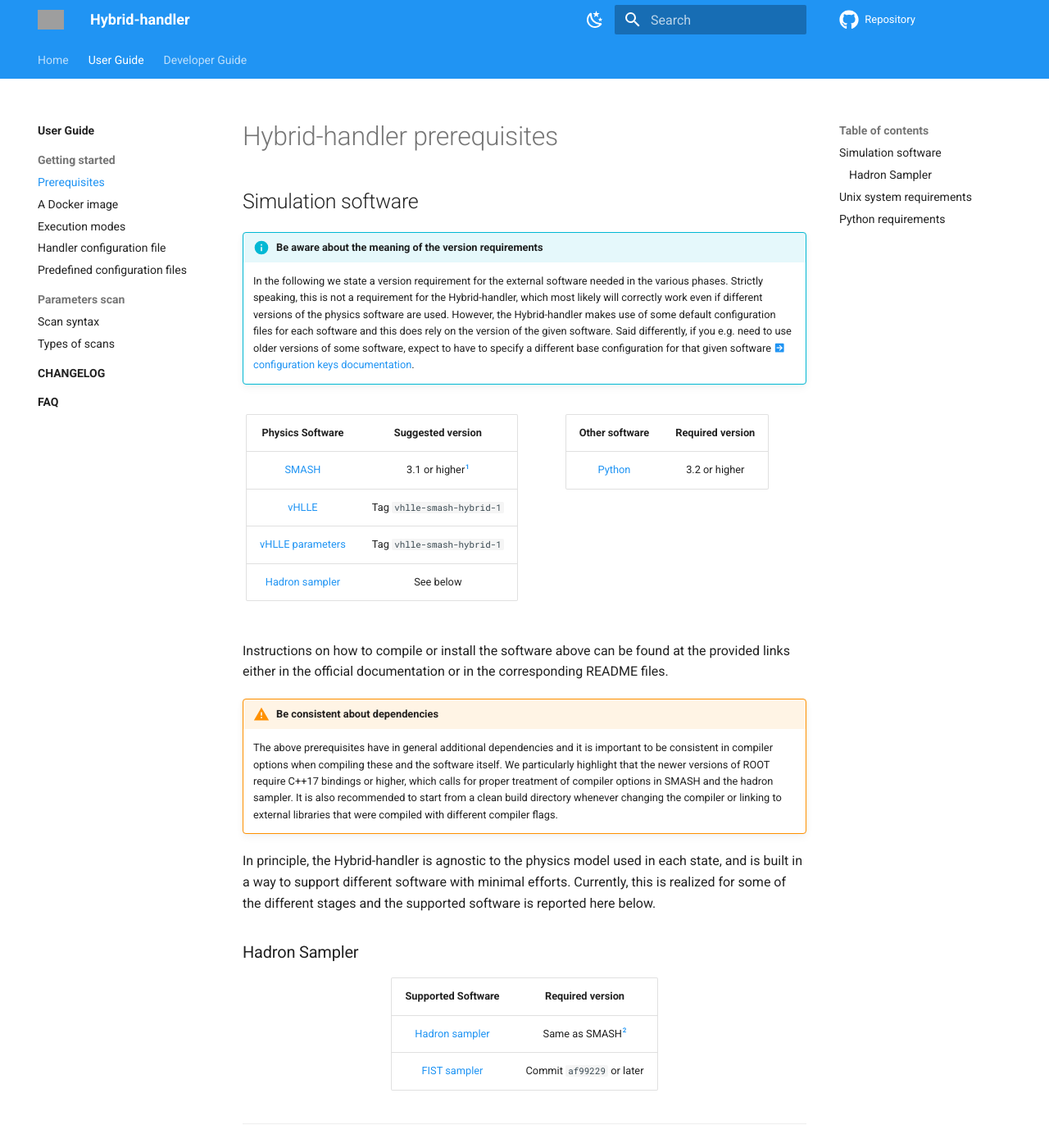
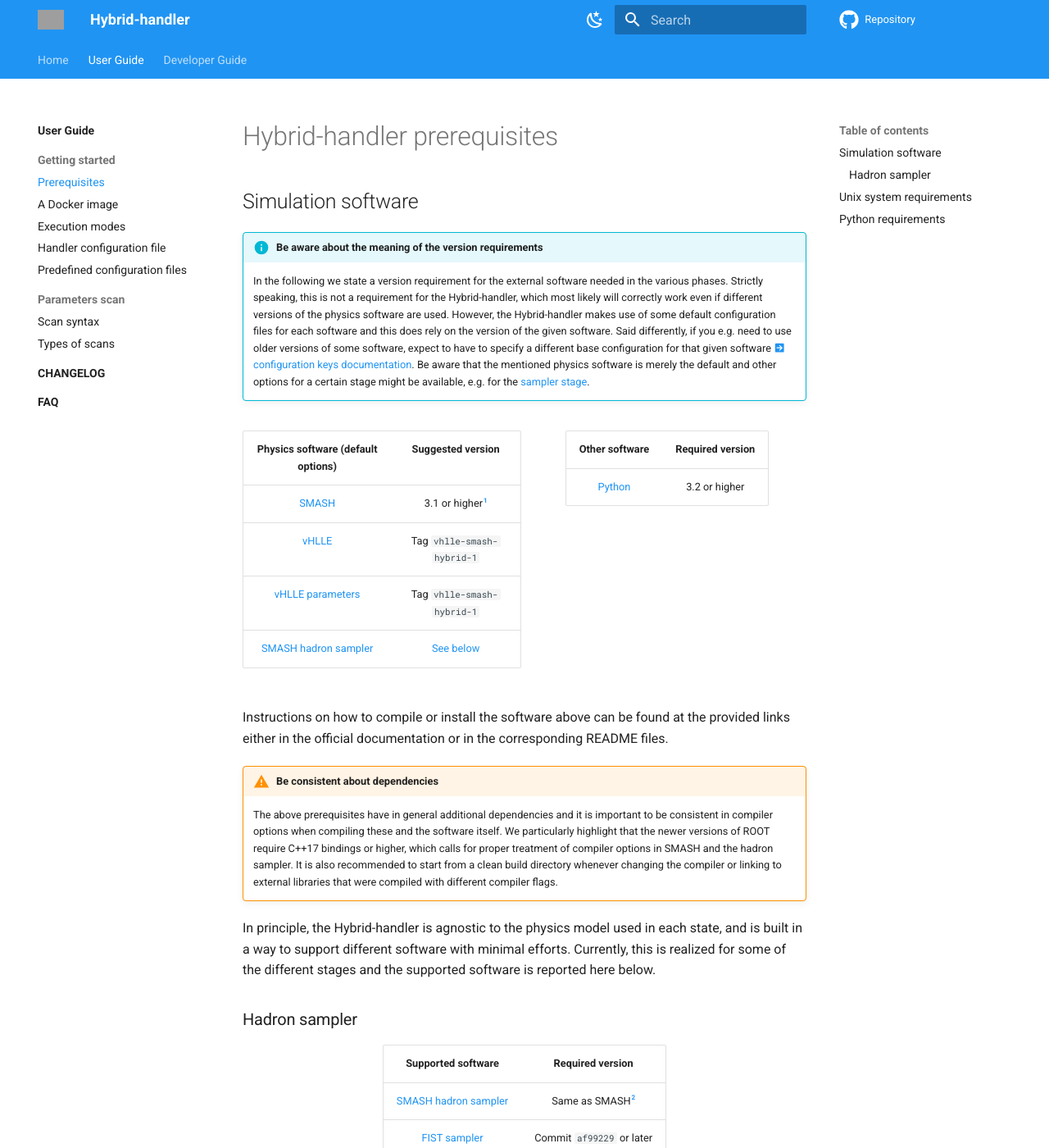
Before and after one commit to smash-transport/smash-vhlle-hybrid, an MkDocs documentation site: the page built from docs/user/prerequisites.md, in a window 1280 px wide and 1400 px high. Shown: the whole window at 82% size. Built offline with MkDocs 1.6.1 and Material for MkDocs 9.7.7, drawn with Linux system fonts in a browser that asks for light colours; emoji names are drawn with the system emoji font; comment, search, counter and statistics services are not loaded; the version menu is left out; grey boxes are pictures that could not be loaded.

```diff
--- a/docs/user/prerequisites.md
+++ b/docs/user/prerequisites.md
@@ -7,16 +7,17 @@
     Strictly speaking, this is not a requirement for the Hybrid-handler, which most likely will correctly work even if different versions of the physics software are used.
     However, the Hybrid-handler makes use of some default configuration files for each software and this does rely on the version of the given software.
     Said differently, if you e.g. need to use older versions of some software, expect to have to specify a different base configuration for that given software [:material-arrow-right-box: configuration keys documentation](configuration_file.md#Config-file).
+    Be aware that the mentioned physics software is merely the default and other options for a certain stage might be available, e.g. for the [sampler stage](#hadron-sampler).
 
 <div class="grid" markdown>
 <div class="center-table" markdown>
 
-| Physics Software | Suggested version |
-| :--------------: | :---------------: |
+| Physics software (default options) | Suggested version |
+| :--------------------------------: | :---------------: |
 | [SMASH](https://github.com/smash-transport/smash) | 3.1 or higher[^1] |
 | [vHLLE](https://github.com/yukarpenko/vhlle) | Tag `vhlle-smash-hybrid-1` |
 | [vHLLE parameters](https://github.com/yukarpenko/vhlle_params) | Tag `vhlle-smash-hybrid-1` |
-| [Hadron sampler](https://github.com/smash-transport/smash-hadron-sampler) | See below |
+| [SMASH hadron sampler](https://github.com/smash-transport/smash-hadron-sampler) | [See below](#hadron-sampler) |
 
 </div>
 <div class="center-table" markdown>
@@ -43,13 +44,13 @@ Instructions on how to compile or install the software above can be found at the
 In principle, the Hybrid-handler is agnostic to the physics model used in each state, and is built in a way to support different software with minimal efforts.
 Currently, this is realized for some of the different stages and the supported software is reported here below.
 
-### Hadron Sampler
+### Hadron sampler
 
 <div class="center-table" markdown>
 
-| Supported Software | Required version |
-| :------------: | :--------------: |
-| [Hadron sampler](https://github.com/smash-transport/smash-hadron-sampler) | Same as SMASH[^2] |
+| Supported software | Required version |
+| :----------------: | :--------------: |
+| [SMASH hadron sampler](https://github.com/smash-transport/smash-hadron-sampler) | Same as SMASH[^2] |
 | [FIST sampler](https://github.com/vlvovch/fist-sampler) | Commit `af99229` or later |
 
 </div>
```
Also changed, not shown: docs/index.md (+23 -9 lines).
